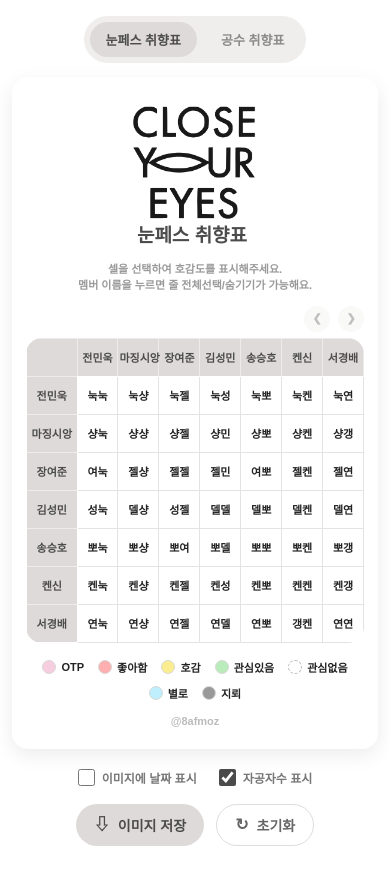
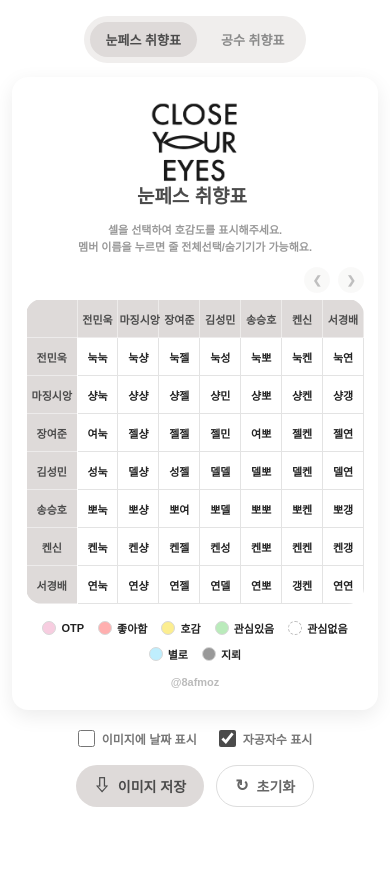
Before and after one commit to favhyeon/CYE-rps-chart, a plain HTML site: page index.html in a window 390 px wide. After the commit the page ends 844 px from the top, so only its background shows below. Drawn offline with nearby package versions, Linux system fonts and the light colour scheme.

Commit message:
로고 크기 변경

```diff
--- a/style.css
+++ b/style.css
@@ -83,7 +83,7 @@ body {
 
 .logo {
     display: block;
-    width: 300px;
+    width: 200px;
     height: auto;
     margin: 0 auto 4px;
 }
@@ -744,7 +744,7 @@ button:hover {
     }
 
     .logo {
-        width: 130px;
+        width: 90px;
         margin: 0 auto 2px;
     }
 
```
